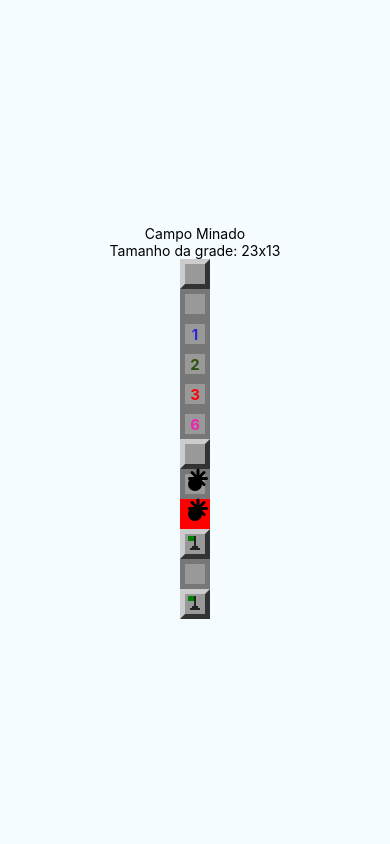
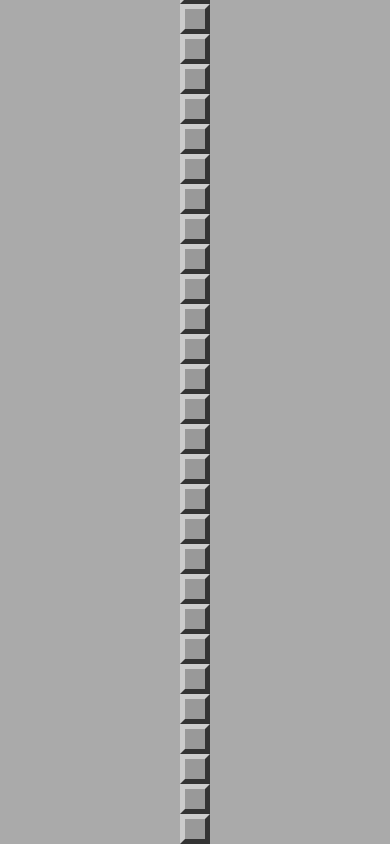
Before and after one commit to felink21/React-Native, a React Native app in the folder cminado/: screen / in a window 390 px wide. Built offline with nearby package versions, Linux system fonts and the light colour scheme.

Commit message:
implement field on app

```diff
--- a/cminado/App.js
+++ b/cminado/App.js
@@ -1,9 +1,30 @@
 import React, { Component } from 'react'
 import { StyleSheet, View, Text } from 'react-native'
 import params from './src/params'
-import Field from './src/components/Field'
+import MineField from './src/components/MineField'
+import { createMinedBoard } from './src/functions'
 
 export default class App extends Component {
+
+  constructor(props) {
+    super(props)
+    this.state = this.createState()
+  }
+
+  minesAmount = () => {
+    const cols = params.getColumnsAmount()
+    const rows = params.getRowsAmount()
+    return Math.ceil(cols * rows * params.difficultLevel)
+  }
+
+  createState = () => {
+    const cols = params.getColumnsAmount()
+    const rows = params.getRowsAmount()
+    return {
+      board: createMinedBoard(rows, cols, this.minesAmount())
+    }
+  }
+
   render() {
     return (
       <View style={styles.container}>
@@ -11,19 +32,9 @@
         <Text>
           Tamanho da grade: {params.getRowsAmount()}x{params.getColumnsAmount()}
         </Text>
-
-        <Field />
-        <Field opened />
-        <Field opened nearMines={1} />
-        <Field opened nearMines={2} />
-        <Field opened nearMines={3} />
-        <Field opened nearMines={6} />
-        <Field mined />
-        <Field mined opened />
-        <Field mined opened exploded />
-        <Field flagged />
-        <Field flagged opened />
-        <Field flagged bigger />
+        <View style={styles.board}>
+          <MineField board={this.state.board} />
+        </View>
       </View>
     )
   }
@@ -32,9 +43,11 @@
 const styles = StyleSheet.create({
   container: {
     flex: 1,
-    justifyContent: 'center',
-    //justifyContent: 'space-around',
+    justifyContent: 'flex-end',
+    //justifyContent: 'space-around'
+  },
+  board: {
     alignItems: 'center',
-    backgroundColor: '#F5FCFF'
+    backgroundColor: '#AAA'
   }
 })
--- /dev/null
+++ b/cminado/src/components/MineField.js
@@ -0,0 +1,20 @@
+import React from 'react'
+import { View, StyleSheet } from 'react-native'
+import Field from './Field'
+
+export default props => {
+    const rows = props.board.map((row, r) => {
+        const columns = row.map((field, c) => {
+            return <Field {...field} key={c} />
+        })
+        return <View key={r}>{columns}</View>
+    })
+    return <View style={StyleSheet.container}>{rows}</View>
+}
+
+const styles = StyleSheet.create({
+    container: {
+        flexDirection: 'row',
+        backgroundColor:'#EEE'
+    }
+})
--- a/cminado/src/functions.js
+++ b/cminado/src/functions.js
@@ -15,8 +15,8 @@
 }
 
 const spreadMines = (board, minesAmount) => {
-    const rows = board.lenght
-    const columns = board[0].lenght
+    const rows = board.length
+    const columns = board[0].length
     let minesPlanted = 0
 
     while (minesPlanted < minesAmount) {
```
